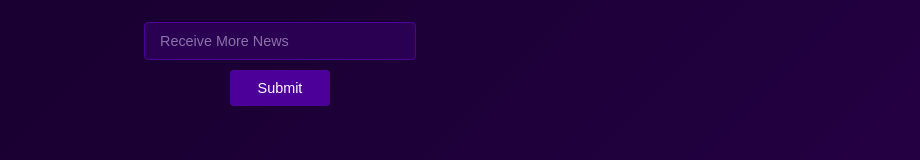
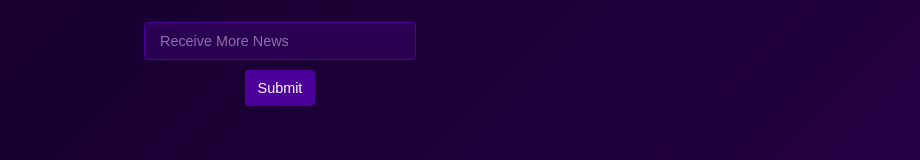
Before and after one commit to apparatusresearch/website, a plain HTML site: page index.html in a window 1280 px wide. Shown: the part 422-582 px from the top of the page, without its empty margins (360-1280 px from the left). Drawn offline with Linux system fonts and the light colour scheme.

Commit message:
smaller button

```diff
--- a/index.html
+++ b/index.html
@@ -72,7 +72,7 @@
             border-radius: 4px;
             cursor: pointer;
             width: 100%; /* Change width to 100% */
-            max-width: 100px; /* Set a maximum width */
+            max-width: 70px; /* Set a maximum width */
         }
         input[type="submit"]:hover {
             background: #6600cc;
```
